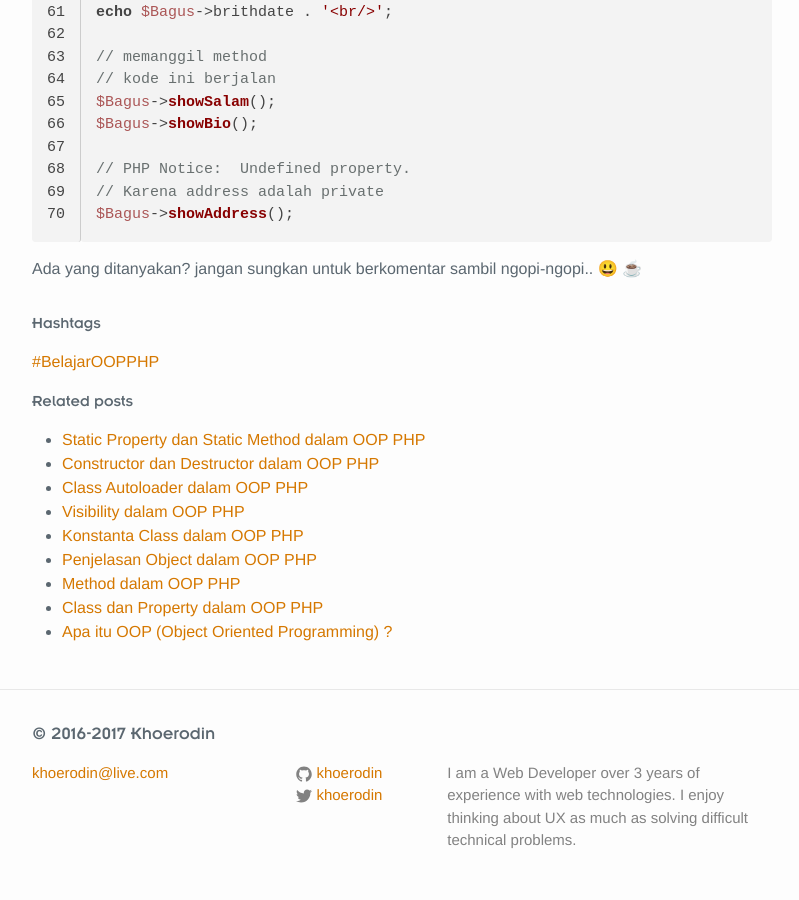
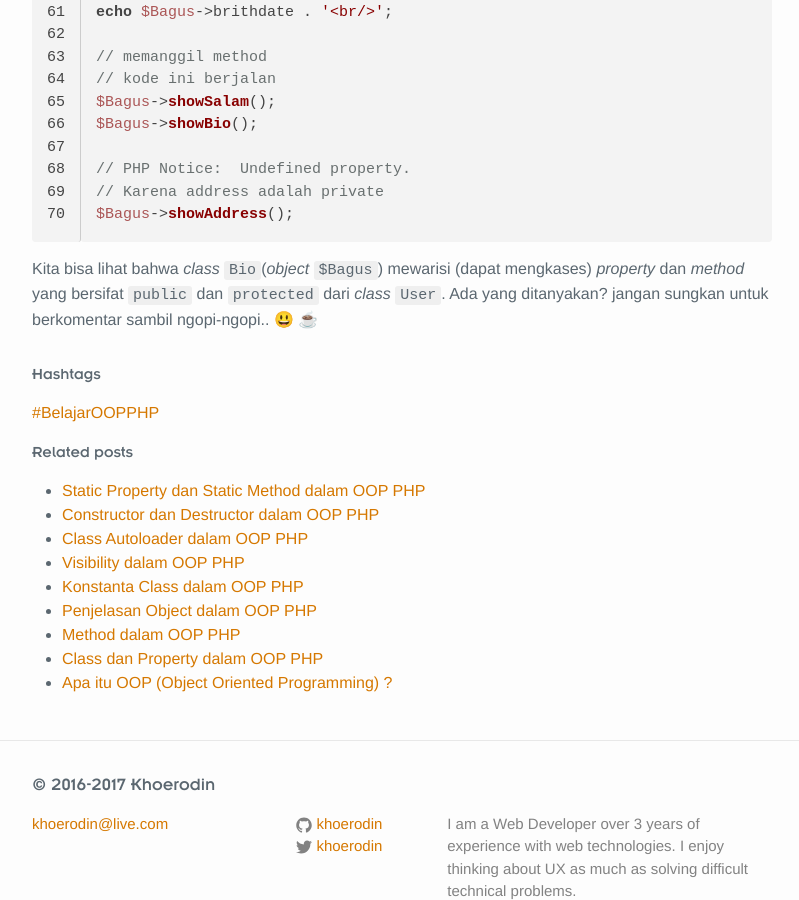
Before and after one commit to khoerodin/khoerodin.github.io, a Jekyll site: the page built from _posts/2017-02-13-pewarisan-object-inheritance-dalam-oop-php.md, in a window 1280 px wide and 900 px high, scrolled down 1919 px. Shown: the whole window, without its empty margins (238-1037 px from the left). Built offline with Jekyll 4.4.1, drawn with Linux system fonts in a browser that asks for light colours; nearby versions of some CDN libraries; emoji names are drawn with the system emoji font; comment, search, counter and statistics services are not loaded.

Commit message:
add summary

````diff
--- a/_posts/2017-02-13-pewarisan-object-inheritance-dalam-oop-php.md
+++ b/_posts/2017-02-13-pewarisan-object-inheritance-dalam-oop-php.md
@@ -86,4 +86,4 @@ $Bagus->showBio();
 $Bagus->showAddress();
 ```
 
-Ada yang ditanyakan? jangan sungkan untuk berkomentar sambil ngopi-ngopi.. :smiley: :coffee:
+Kita bisa lihat bahwa _class_ `Bio`(_object_ `$Bagus`) mewarisi (dapat mengkases) _property_ dan _method_ yang bersifat `public` dan `protected` dari _class_ `User`. Ada yang ditanyakan? jangan sungkan untuk berkomentar sambil ngopi-ngopi.. :smiley: :coffee:
````
